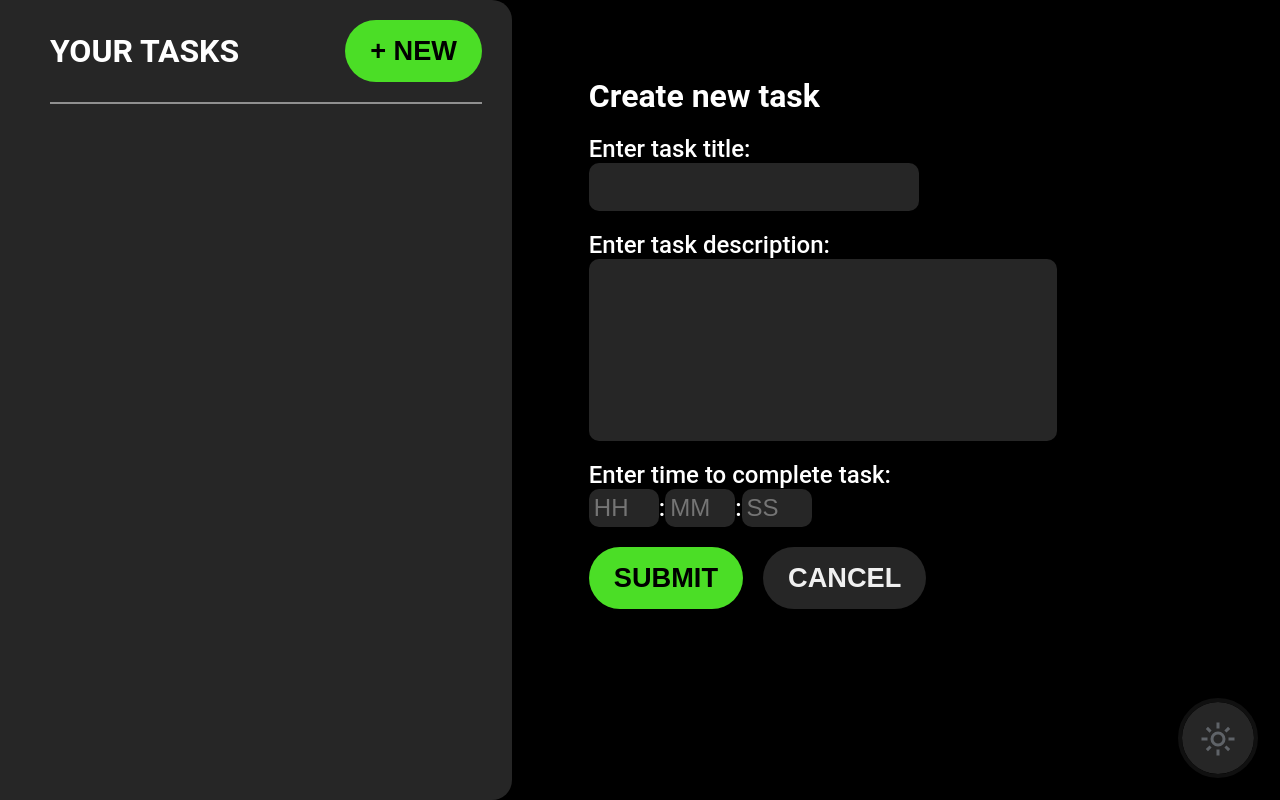
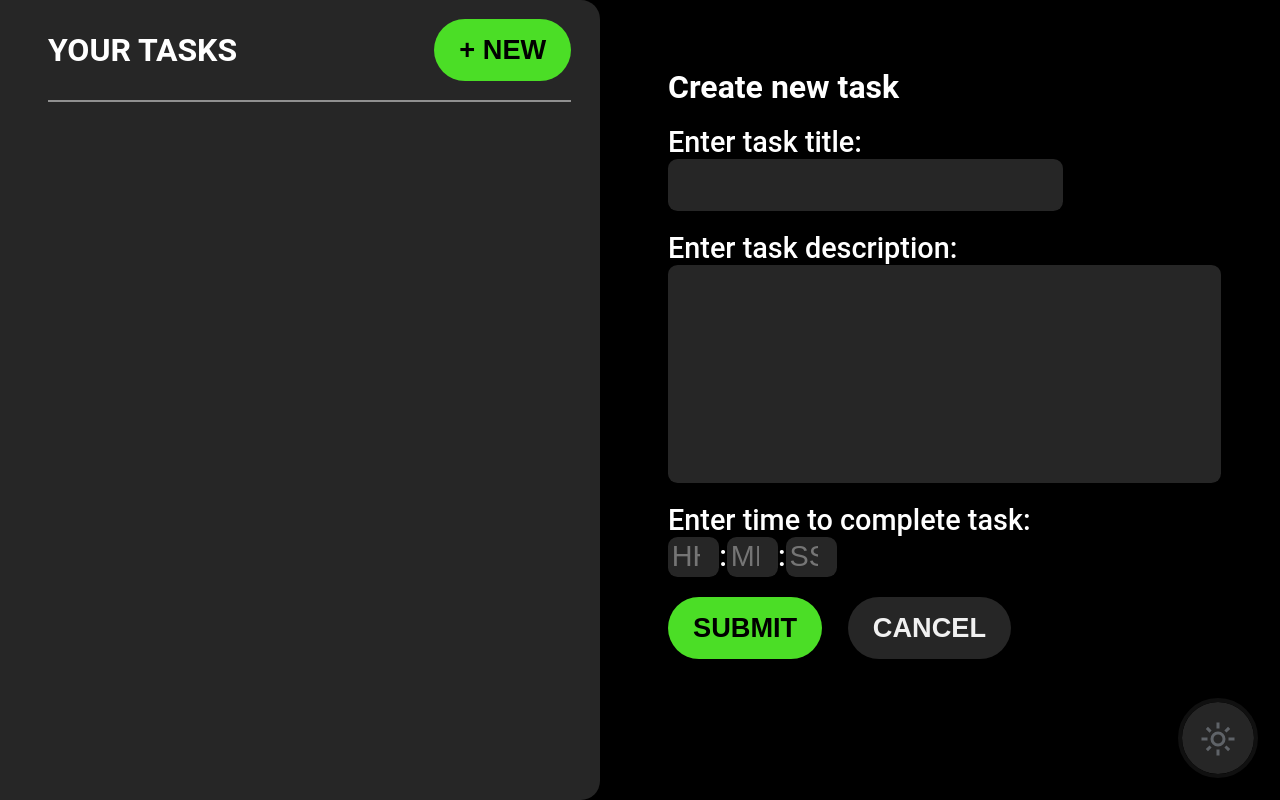
Before and after one commit to joshd-04/timed-todo-list, a React (Vite) app: page /new-task in a window 1280 px wide. Built offline with nearby package versions, Linux system fonts and the light colour scheme.

Commit message:
updated styles

```diff
--- a/src/components/SidePanel.tsx
+++ b/src/components/SidePanel.tsx
@@ -18,7 +18,8 @@ export default function SidePanel({ tasksArray }: SidePanelProps) {
 
 function Top() {
   const navigator = useNavigate();
-  function handleClick() {
+
+  function handleAddNewTask() {
     navigator('/new-task');
   }
 
@@ -29,7 +30,7 @@ function Top() {
           Your Tasks
         </Link>
       </h1>
-      <button onClick={handleClick}>+ New</button>
+      <button onClick={handleAddNewTask}>+ New</button>
     </div>
   );
 }
--- a/src/index.css
+++ b/src/index.css
@@ -59,15 +59,17 @@ h1 {
 
 .side-panel {
   width: 40vw;
+  min-width: 600px;
   height: 100vh;
   background-color: var(--base-accent-dark);
-  border-radius: 0 20px 20px 0;
-  padding: 20px 30px 20px 50px;
-  overflow: scroll;
+  border-radius: 0 1.2rem 1.2rem 0;
+  padding: 1.2rem 1.8rem 1.2rem 3rem;
   overflow-x: hidden;
+  overflow-y: hidden;
 }
+
 ::-webkit-scrollbar {
-  width: 12px;
+  width: 0.7rem;
   background-color: transparent;
 }
 /*
@@ -118,6 +120,7 @@ button {
   text-transform: uppercase;
   text-align: center;
   cursor: pointer;
+  text-wrap: nowrap;
 }
 
 button:disabled {
@@ -133,22 +136,31 @@ button:disabled {
 
 hr {
   width: 100%;
-  margin: 20px 0;
+  margin: 1.2rem 0;
   outline: none;
   border: 1px solid #909090;
 }
 
+.task-list {
+  max-height: 85vh;
+  overflow: scroll;
+  margin: 0 -10px;
+  padding-left: 10px;
+}
+
 .task-card {
   background-color: var(--base-accent-light);
-  border-radius: 20px;
-  padding: 20px 30px 10px 30px;
+  border-radius: 1.2rem;
+  padding: 1.2rem 1.8rem 0.6rem 1.8rem;
   display: flex;
   flex-direction: column;
   flex-wrap: nowrap;
   justify-content: space-between;
-  gap: 20px;
-  margin: 20px 0;
+  gap: 1.2rem;
+  margin: 1.2rem 0;
   cursor: pointer;
+  width: 99%;
+  min-width: 500px;
 }
 
 .task-card .details p {
@@ -176,8 +188,8 @@ hr {
 
 .status {
   background-color: var(--base-accent-dark);
-  padding: 10px;
-  border-radius: 10px;
+  padding: 0.6rem;
+  border-radius: 0.6rem;
 }
 
 .task-card.active {
@@ -201,17 +213,17 @@ form textarea {
   background-color: var(--base-accent-dark);
   outline: none;
   border: none;
-  font-size: 24px;
-  border-radius: 10px;
+  font-size: 1.8rem;
+  border-radius: 0.6rem;
 }
 
 form h1 {
   display: block;
-  margin-bottom: 20px;
+  margin-bottom: 1.2rem;
 }
 
 form p {
-  font-size: 24px;
+  font-size: 1.8rem;
   display: inline-block;
   font-weight: 500;
 }
@@ -229,22 +241,22 @@ form .inline {
 
 form .time-input input {
   display: inline;
-  width: 70px;
-  padding: 5px;
+  width: 4vw;
+  padding: 0.3vw;
 }
 
 form span {
-  margin: 20px 0px;
+  margin: 2.5vh 0;
 }
 
 form textarea,
 form input {
-  padding: 10px;
+  padding: 0.6rem;
   color: var(--text-color);
 }
 
 form .secondary-button {
-  margin-left: 20px;
+  margin-left: 2vw;
   color: var(--text-accent);
 }
 
@@ -258,7 +270,7 @@ form .secondary-button {
   width: 30vw;
   height: 10vh;
   border-radius: 5px;
-  padding: 10px;
+  padding: 1.5vw;
   display: flex;
   flex-direction: row;
   flex-wrap: nowrap;
@@ -267,7 +279,7 @@ form .secondary-button {
 }
 
 .formError svg {
-  margin: 0px 20px;
+  margin: 0 1vw;
 }
 
 .formError h1 {
@@ -282,8 +294,8 @@ form .secondary-button {
 
 .task-page {
   width: 100%;
-  margin: 25px 10% 80px 10%;
-  padding: 2px;
+  margin: 1.3vw 10% 4vw 10%;
+  padding: 0.2rem;
   position: relative;
   max-height: 100vh;
 }
@@ -295,17 +307,16 @@ form .secondary-button {
 .task-error svg {
   vertical-align: middle;
   width: auto;
-  margin-right: 50px;
+  margin-right: 2.5vw;
 }
 
 .task-page .top {
-  /* background-color: aqua; */
   display: flex;
   flex-direction: row;
   flex-wrap: nowrap;
   justify-content: space-between;
   align-items: center;
-  margin-bottom: 40px;
+  margin-bottom: 2.5rem;
 }
 
 .task-page .top p {
@@ -314,7 +325,7 @@ form .secondary-button {
 }
 
 .task-body {
-  margin: 40px;
+  margin: 2.5rem;
 }
 
 .task-title-bar {
@@ -327,11 +338,11 @@ form .secondary-button {
 
 .task-title-bar h1 {
   font-size: 2.8rem;
-  margin-top: 10px;
+  margin-top: 0.6rem;
 }
 
 .task-details {
-  margin-top: 30px;
+  margin-top: 1.85rem;
   margin-right: 10%;
 }
 
@@ -339,7 +350,7 @@ form .secondary-button {
   color: var(--text-accent);
   font-weight: 500;
   font-size: 1.1rem;
-  margin-bottom: 10px;
+  margin-bottom: 0.6rem;
 }
 .task-details p:nth-child(2) {
   color: var(--text-color);
@@ -352,7 +363,7 @@ form .secondary-button {
 }
 
 .task-stats {
-  margin: 10px 0 30px 0;
+  margin: 0.6rem 0 1.8rem 0;
   font-size: 1.3rem;
   color: var(--text-accent);
   font-weight: 550;
@@ -361,12 +372,12 @@ form .secondary-button {
   flex-wrap: nowrap;
   justify-content: space-evenly;
   align-items: baseline;
-  gap: 20px;
+  gap: 1.2rem;
 }
 
 .task-stats svg {
   vertical-align: middle;
-  margin-right: 20px;
+  margin-right: 1.2rem;
 }
 
 .task-extra-buttons {
@@ -425,7 +436,7 @@ button:hover {
 }
 
 .theme-toggle svg {
-  margin-top: 8px;
+  margin-top: 0.55rem;
 }
 
 .dark-mode:hover {
--- a/src/main.tsx
+++ b/src/main.tsx
@@ -9,5 +9,3 @@ ReactDOM.createRoot(document.getElementById('root')!).render(
     <App />
   </React.StrictMode>
 );
-
-// hi
```
